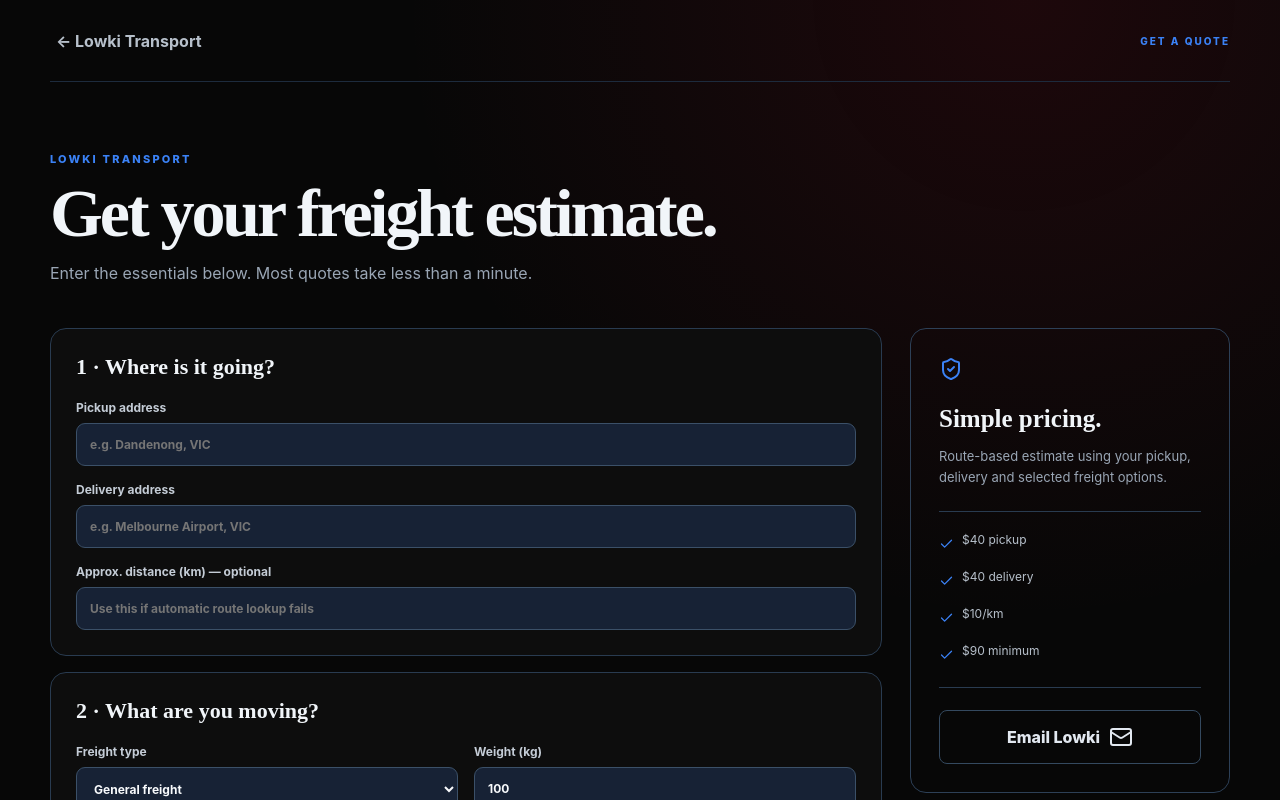
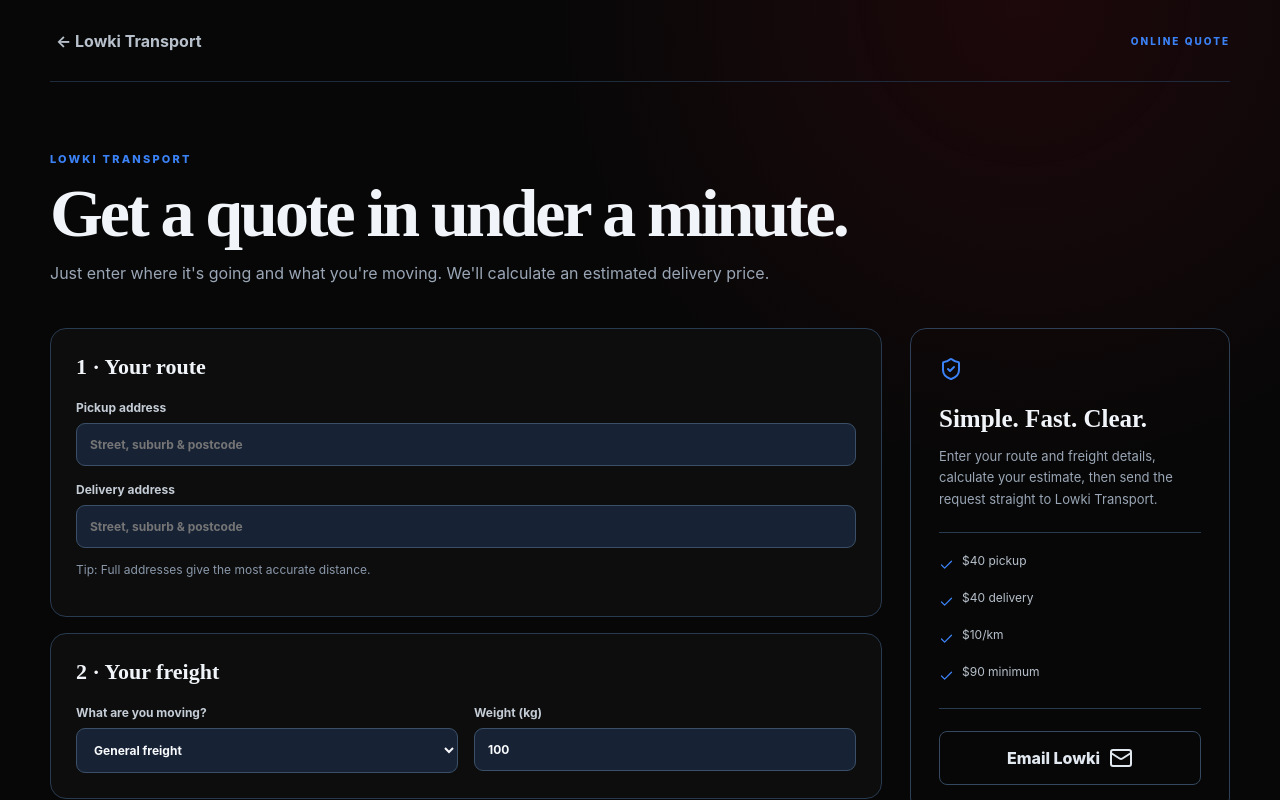
Before and after one commit to Manfey-hub/LowkiTransport, a React (Vite) app in the folder lowki-site/: page / in a window 1280 px wide. Both pictures are taken after a click on the button "Get a Quote". Shown: the top 800 px of the page. Built offline with nearby package versions, Linux system fonts and the light colour scheme.

Commit message:
Redesign quote page for simpler faster customer flow

```diff
--- a/lowki-site/src/App.jsx
+++ b/lowki-site/src/App.jsx
@@ -23,38 +23,36 @@
 
 function Field({label,children,wide}){return <label className={wide?"field wide":"field"}><span>{label}</span>{children}</label>}
 function Quote(){
-const[freight,setFreight]=useState("weight"),[weight,setWeight]=useState(100),[pickup,setPickup]=useState(""),[drop,setDrop]=useState(""),[rows,setRows]=useState([{rate:0,qty:1}]),[urgent,setUrgent]=useState(false),[cust,setCust]=useState(false),[distance,setDistance]=useState(null),[manualKm,setManualKm]=useState(""),[status,setStatus]=useState(""),[busy,setBusy]=useState(false),[quote,setQuote]=useState(null),[client,setClient]=useState({name:"",email:"",phone:"",notes:""});
+const[pickup,setPickup]=useState(""),[drop,setDrop]=useState(""),[freight,setFreight]=useState("weight"),[weight,setWeight]=useState(100),[palletRate,setPalletRate]=useState(0),[palletQty,setPalletQty]=useState(1),[urgent,setUrgent]=useState(false),[cust,setCust]=useState(false),[manualKm,setManualKm]=useState(""),[status,setStatus]=useState(""),[busy,setBusy]=useState(false),[quote,setQuote]=useState(null),[client,setClient]=useState({name:"",email:"",phone:"",notes:""});
 async function geo(a){let r=await fetch("https://nominatim.openstreetmap.org/search?format=jsonv2&limit=1&countrycodes=au&q="+encodeURIComponent(a));if(!r.ok)throw Error();let d=await r.json();if(!d[0])throw Error();return[+d[0].lat,+d[0].lon]}
 async function calc(){
-if(!pickup.trim()||!drop.trim()){setStatus("Enter both pickup and delivery addresses.");return}
-setBusy(true);setQuote(null);setStatus("Calculating your route…");
+if(!pickup.trim()||!drop.trim()){setStatus("Please enter both addresses.");return}
+if(freight==="weight"&&!Number(weight)){setStatus("Please enter the freight weight.");return}
+setBusy(true);setQuote(null);setStatus("Working out your route…");
 try{
 let km=Number(manualKm);
-if(!km){
-let a=await geo(pickup),b=await geo(drop),r=await fetch("https://router.project-osrm.org/route/v1/driving/"+a[1]+","+a[0]+";"+b[1]+","+b[0]+"?overview=false");
-if(!r.ok)throw Error();
-let d=await r.json();if(!d.routes?.[0])throw Error();km=d.routes[0].distance/1000;
+if(!km){let a=await geo(pickup),b=await geo(drop),r=await fetch("https://router.project-osrm.org/route/v1/driving/"+a[1]+","+a[0]+";"+b[1]+","+b[0]+"?overview=false");if(!r.ok)throw Error();let d=await r.json();if(!d.routes?.[0])throw Error();km=d.routes[0].distance/1000}
+let palletTotal=freight==="pallet"?Number(palletRate)*Number(palletQty||0):0;
+let extras=urgent?100:0;
+let total=cust?Math.max(90,palletTotal):Math.max(90,80+km*10+palletTotal+extras);
+setQuote({total,km,palletTotal,extras});setStatus("Quote ready");
+}catch(e){setStatus("We couldn't find the route. Try a full address, suburb and postcode.");setQuote(null)}
+finally{setBusy(false)}
 }
-setDistance(km);
-let palletTotal=rows.reduce((s,x)=>s+Number(x.rate)*Number(x.qty||0),0),extras=urgent?100:0,total=cust?Math.max(90,palletTotal):Math.max(90,80+km*10+palletTotal+extras);
-setQuote({total,km,palletTotal,extras});setStatus(km.toFixed(1)+" km route • estimate ready");
-}catch(e){
-setDistance(null);setStatus("Route lookup failed. Enter an approximate distance above and calculate again.");setQuote(null)
-}finally{setBusy(false)}
-}
-function summary(){return["LOWKI TRANSPORT — BOOKING REQUEST","",`Customer: ${client.name||"Not provided"}`,`Email: ${client.email||"Not provided"}`,`Phone: ${client.phone||"Not provided"}`,`Pickup: ${pickup||"Not provided"}`,`Delivery: ${drop||"Not provided"}`,`Freight: ${freight==="pallet"?"Pallet freight":"Weight-based freight"}`,`Weight: ${weight} kg`,`Customer Pickup: ${cust?"Yes":"No"}`,`Urgent same-day: ${urgent?"Yes":"No"}`,`Estimated Quote: ${money(quote?.total)}`,"",`Notes: ${client.notes||"None"}`].join("\\n")}
-function send(){if(!client.name||!client.email||!client.phone||!quote){alert("Please complete your details and calculate your quote first.");return}location.href=`mailto:info@lowkitransport.com?subject=${encodeURIComponent("Lowki Transport Booking Request")}&body=${encodeURIComponent(summary())}`}
-return <div className="quotePage"><div className="quoteTop container"><button onClick={()=>go("/")}>← Lowki Transport</button><span>GET A QUOTE</span></div><main className="container quoteMain">
-<div className="quoteIntro"><label>LOWKI TRANSPORT</label><h1>Get your freight estimate.</h1><p>Enter the essentials below. Most quotes take less than a minute.</p></div>
+function summary(){return["LOWKI TRANSPORT — BOOKING REQUEST","",`Customer: ${client.name||"Not provided"}`,`Email: ${client.email||"Not provided"}`,`Phone: ${client.phone||"Not provided"}`,`Pickup: ${pickup}`,`Delivery: ${drop}`,`Freight: ${freight==="pallet"?"Pallet freight":"General freight"}`,`Weight: ${weight} kg`,`Pallet: ${freight==="pallet"?palletRate+" × "+palletQty:"None"}`,`Urgent same-day: ${urgent?"Yes":"No"}`,`Customer Pickup: ${cust?"Yes":"No"}`,`Distance: ${quote?.km?.toFixed(1)||"N/A"} km`,`Estimated Quote: ${money(quote?.total)}`,"",`Notes: ${client.notes||"None"}`].join("\\n")}
+function send(){if(!client.name||!client.email||!client.phone||!quote){alert("Please enter your name, email and phone, then calculate your quote first.");return}location.href="mailto:info@lowkitransport.com?subject="+encodeURIComponent("Lowki Transport Booking Request")+"&body="+encodeURIComponent(summary())}
+return <div className="quotePage"><div className="quoteTop container"><button onClick={()=>go("/")}>← Lowki Transport</button><span>ONLINE QUOTE</span></div><main className="container quoteMain">
+<div className="quoteIntro"><label>LOWKI TRANSPORT</label><h1>Get a quote in under a minute.</h1><p>Just enter where it's going and what you're moving. We'll calculate an estimated delivery price.</p></div>
 <div className="quoteGrid"><div className="quoteForm">
-<QSec title="1 · Where is it going?"><div className="formGrid"><Field label="Pickup address" wide><input value={pickup} onChange={e=>setPickup(e.target.value)} placeholder="e.g. Dandenong, VIC"/></Field><Field label="Delivery address" wide><input value={drop} onChange={e=>setDrop(e.target.value)} placeholder="e.g. Melbourne Airport, VIC"/></Field><Field label="Approx. distance (km) — optional" wide><input type="number" min="1" value={manualKm} onChange={e=>setManualKm(e.target.value)} placeholder="Use this if automatic route lookup fails"/></Field></div></QSec>
-<QSec title="2 · What are you moving?"><div className="formGrid"><Field label="Freight type"><select value={freight} onChange={e=>setFreight(e.target.value)}><option value="weight">General freight</option><option value="pallet">Pallet freight</option></select></Field><Field label="Weight (kg)"><input type="number" min="0" value={weight} onChange={e=>setWeight(e.target.value)}/></Field><Field label="Pallets"><select value={rows[0].rate} onChange={e=>setRows([{rate:+e.target.value,qty:rows[0].qty}])}>{pallets.map(([v,n])=><option value={v} key={n}>{n}</option>)}</select></Field>{rows[0].rate>0&&<Field label="Quantity"><input type="number" min="1" value={rows[0].qty} onChange={e=>setRows([{...rows[0],qty:+e.target.value}])}/></Field>}</div></QSec>
-<QSec title="3 · Any extras?"><CheckBox checked={urgent} onChange={setUrgent} title="Urgent same-day" sub="+$100"/><CheckBox checked={cust} onChange={setCust} title="Customer Pickup" sub="Pallet pricing only"/></QSec>
-<button className="calculate" disabled={busy} onClick={calc}>{busy?"Calculating…":"Calculate My Quote"} <ArrowRight/></button>
+<QSec title="1 · Your route"><div className="formGrid"><Field label="Pickup address" wide><input value={pickup} onChange={e=>setPickup(e.target.value)} placeholder="Street, suburb & postcode"/></Field><Field label="Delivery address" wide><input value={drop} onChange={e=>setDrop(e.target.value)} placeholder="Street, suburb & postcode"/></Field></div><p className="note">Tip: Full addresses give the most accurate distance.</p></QSec>
+<QSec title="2 · Your freight"><div className="formGrid"><Field label="What are you moving?"><select value={freight} onChange={e=>setFreight(e.target.value)}><option value="weight">General freight</option><option value="pallet">Pallet freight</option></select></Field><Field label="Weight (kg)"><input type="number" min="1" value={weight} onChange={e=>setWeight(e.target.value)}/></Field>{freight==="pallet"&&<><Field label="Pallet type"><select value={palletRate} onChange={e=>setPalletRate(+e.target.value)}>{pallets.filter(x=>x[0]>0).map(([v,n])=><option value={v} key={n}>{n}</option>)}</select></Field><Field label="Quantity"><input type="number" min="1" value={palletQty} onChange={e=>setPalletQty(e.target.value)}/></Field></>}</div></QSec>
+<QSec title="3 · Service options"><CheckBox checked={urgent} onChange={setUrgent} title="Urgent same-day" sub="+$100"/><CheckBox checked={cust} onChange={setCust} title="Customer Pickup" sub="Pallet pricing only"/></QSec>
+<button className="calculate" disabled={busy} onClick={calc}>{busy?"Calculating your route…":"Calculate My Quote"} <ArrowRight/></button>
 {status&&<div className="route"><Navigation/> {status}</div>}
-{quote&&<div className="result"><label>ESTIMATED TOTAL</label><strong>{money(quote.total)}</strong><small>{cust?"Customer Pickup: pallet charge only":`Pickup $40 · Delivery $40 · Distance ${money(quote.km*10)} · Extras ${money(quote.extras)}`}</small></div>}
-<QSec title="4 · Send the booking request"><div className="formGrid"><Field label="Full name"><input value={client.name} onChange={e=>setClient({...client,name:e.target.value})} placeholder="Your name"/></Field><Field label="Email"><input type="email" value={client.email} onChange={e=>setClient({...client,email:e.target.value})} placeholder="you@example.com"/></Field><Field label="Phone"><input value={client.phone} onChange={e=>setClient({...client,phone:e.target.value})} placeholder="04xx xxx xxx"/></Field><Field label="Notes" wide><textarea rows="3" value={client.notes} onChange={e=>setClient({...client,notes:e.target.value})} placeholder="Anything we should know?"/></Field></div><button className="calculate" onClick={send}>Send Booking Request <Mail/></button><p className="disclaimer">Estimate only. Final pricing can vary with access, dimensions, weight and delivery requirements.</p></QSec>
-</div><aside><div className="side"><ShieldCheck/><h3>Simple pricing.</h3><p>Route-based estimate using your pickup, delivery and selected freight options.</p><ul><li><Check/> $40 pickup</li><li><Check/> $40 delivery</li><li><Check/> $10/km</li><li><Check/> $90 minimum</li></ul><a href="mailto:info@lowkitransport.com?subject=Lowki%20Transport%20Enquiry" className="outline">Email Lowki <Mail/></a></div></aside></div></main></div>}
+{quote&&<div className="result"><label>YOUR ESTIMATED PRICE</label><strong>{money(quote.total)}</strong><small>{cust?"Customer pickup · pallet charge only":`$40 pickup · $40 delivery · ${money(quote.km*10)} distance${quote.extras?" · $100 urgent":""}`}</small></div>}
+{!quote&&<p className="disclaimer">Estimates are based on the information entered. Final pricing may vary depending on access, dimensions, weight and delivery requirements.</p>}
+{quote&&<QSec title="4 · Ready to book?"><div className="formGrid"><Field label="Full name"><input value={client.name} onChange={e=>setClient({...client,name:e.target.value})} placeholder="Your name"/></Field><Field label="Email"><input type="email" value={client.email} onChange={e=>setClient({...client,email:e.target.value})} placeholder="you@example.com"/></Field><Field label="Phone"><input value={client.phone} onChange={e=>setClient({...client,phone:e.target.value})} placeholder="04xx xxx xxx"/></Field><Field label="Notes" wide><textarea rows="3" value={client.notes} onChange={e=>setClient({...client,notes:e.target.value})} placeholder="Access, delivery times or special instructions"/></Field></div><button className="calculate" onClick={send}>Send Booking Request <Mail/></button></QSec>}
+</div><aside><div className="side"><ShieldCheck/><h3>Simple. Fast. Clear.</h3><p>Enter your route and freight details, calculate your estimate, then send the request straight to Lowki Transport.</p><ul><li><Check/> $40 pickup</li><li><Check/> $40 delivery</li><li><Check/> $10/km</li><li><Check/> $90 minimum</li></ul><a href="mailto:info@lowkitransport.com?subject=Lowki%20Transport%20Enquiry" className="outline">Email Lowki <Mail/></a></div></aside></div></main></div>}
 function vehicleName(r){for(const[,o]of vehicles){let f=o.find(x=>x[0]===+r);if(f)return f[1]}return"Selected vehicle"}
 function QSec({title,children}){return <section className="qsec"><h2>{title}</h2>{children}</section>}
 function CheckBox({checked,onChange,title,sub}){return <label className="check"><input type="checkbox" checked={checked} onChange={e=>onChange(e.target.checked)}/><span><b>{title}</b><small>{sub}</small></span></label>}
```
